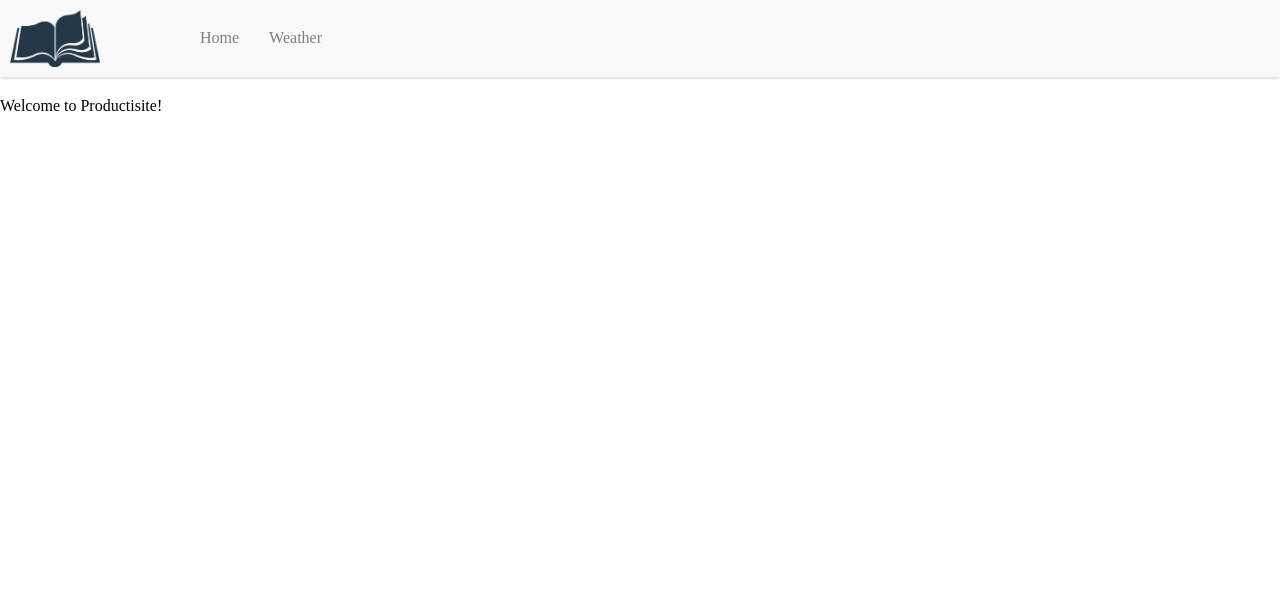
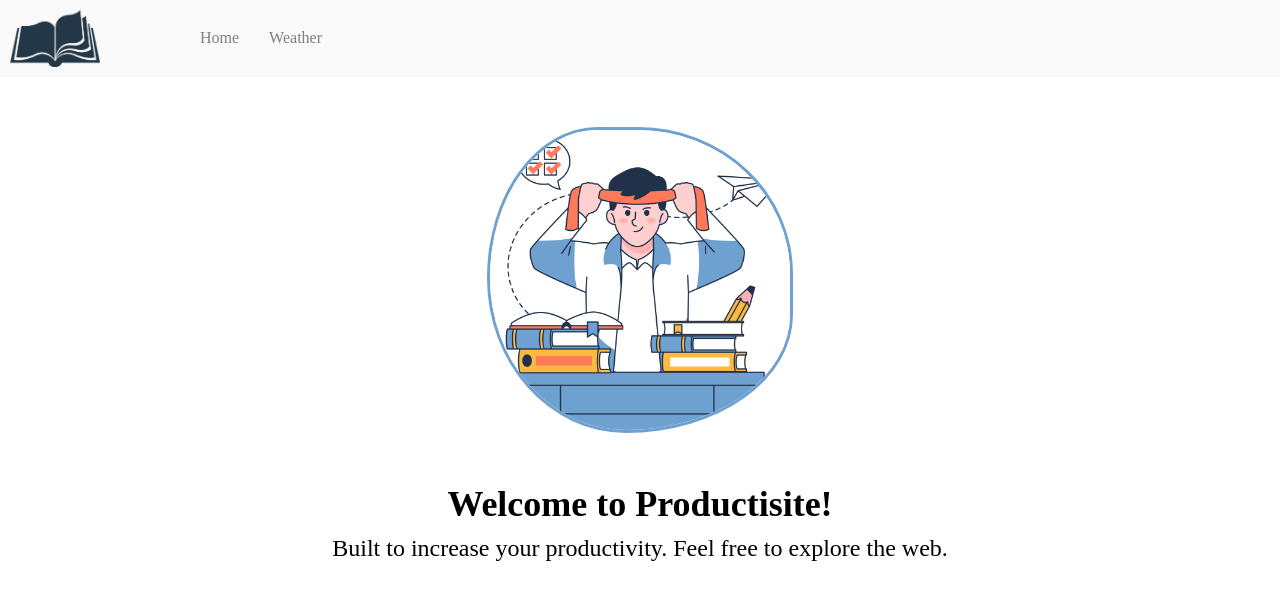
Before and after one commit to Michael-Santoso/Productivity, a React (Vite) app: page / in a window 1280 px wide. Shown: the top 600 px of the page. Built offline with nearby package versions, Linux system fonts and the light colour scheme.

Commit message:
Added home page and fixed some css

```diff
--- a/src/home/HomeMain.tsx
+++ b/src/home/HomeMain.tsx
@@ -1,7 +1,13 @@
+import "./home.css";
+import study from "./study.jpg";
 function HomeMain() {
   return (
-    <div>
-      <div>Welcome to Productisite!</div>
+    <div className="wrapper">
+      <img src={study} className="study"></img>
+      <div className="title">Welcome to Productisite!</div>
+      <div className="body">
+        Built to increase your productivity. Feel free to explore the web.
+      </div>
     </div>
   );
 }
--- /dev/null
+++ b/src/home/home.css
@@ -0,0 +1,52 @@
+.wrapper{
+    display: flex;
+    flex-direction: column;
+    padding: 30px;
+    align-items: center;
+}
+
+.study{
+    height: 300px;
+    width: auto;
+    margin-bottom: 50px;
+    animation: ease-in-out infinite;
+    animation-duration: 8s;
+    animation-timing-function: ease-in-out;
+    animation-name: morph;
+    border: 3px solid rgb(110,161,208);
+}
+
+@keyframes morph {
+    0% {
+        border-top-left-radius: 60%;
+        border-top-right-radius: 40% 30%;
+        border-bottom-right-radius: 30% 70%;
+        border-bottom-left-radius: 70% 40%;
+    }
+    50% {
+        border-top-left-radius: 30% 50%;
+        border-top-right-radius: 60%;
+        border-bottom-right-radius: 70% 30%;
+        border-bottom-left-radius: 40% 60%;
+    }
+    100% {
+        border-top-left-radius: 60%;
+        border-top-right-radius: 40% 30%;
+        border-bottom-right-radius: 30% 70%;
+        border-bottom-left-radius: 70% 40%;
+    }
+  }
+
+.title{
+    color: #000000;
+    font-size: 36px;
+    font-weight: 800;
+    font-family: 'Times New Roman';
+
+}
+
+.body{
+    margin-top: 10px;
+    font-size: 24px;
+    font-family: 'Times New Roman';
+}
--- a/src/index.css
+++ b/src/index.css
@@ -11,20 +11,20 @@ body {
     justify-content: flex-start;
     align-items: center;
     padding:10px;
-    transition: color 0.2s;
-    box-shadow: 0 1px 3px rgba(0, 0, 0, 0.2);
+    box-shadow: 0 1px px rgba(0, 0, 0, 0.2);
 }
 
 
 .logo{
     width: 90px;
     height: auto;
+    margin-right: 100px;
 }
 
 .links{
     display:flex;
     flex-direction: row;
-    margin-left: 100px;
+
 }
 
 .link{
```
Also changed, not shown: src/home/study.jpg (added).
